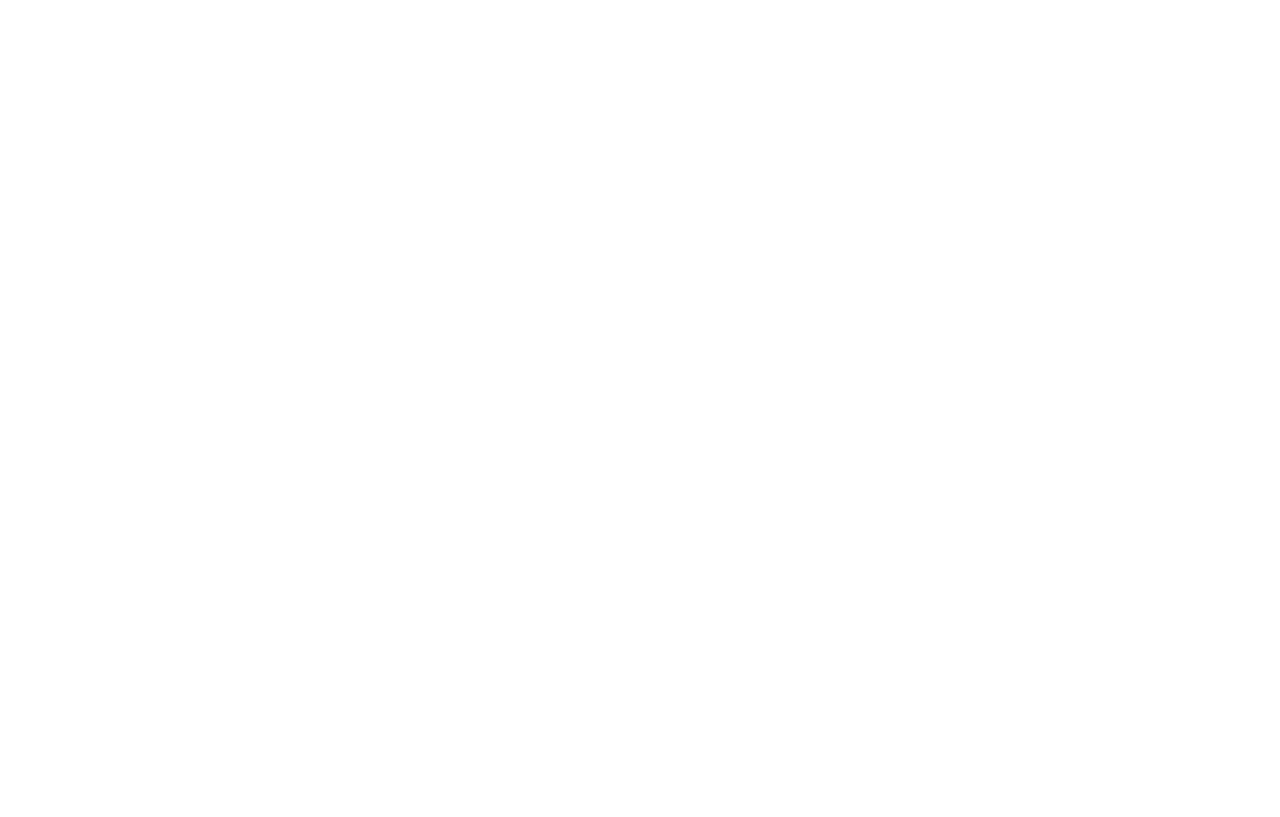
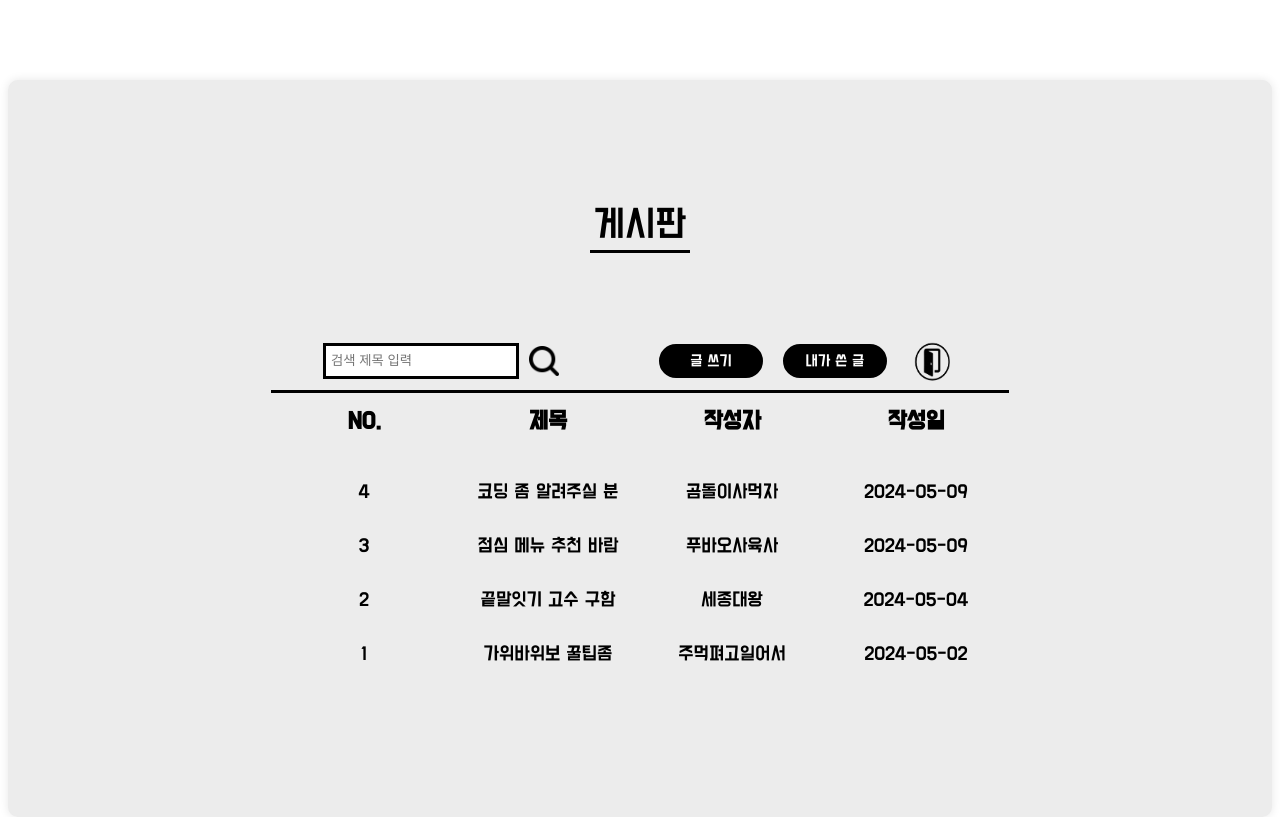
Before and after one commit to qarksangwon/AskMe, a React (Create React App) app in the folder minifront/: page /askme/board in a window 1280 px wide. Before the commit this address had no page. Built offline with nearby package versions, Linux system fonts and the light colour scheme.

Commit message:
경로수정

```diff
--- a/minifront/src/App.js
+++ b/minifront/src/App.js
@@ -8,9 +8,9 @@
     <>
       <Router>
         <Routes>
-          <Route path="/" element={<Home />} />
-          <Route path="/board" element={<Board />} />
-          <Route path="/signup" element={<SignUp />} />
+          <Route path="/askme" element={<Home />} />
+          <Route path="/askme/board" element={<Board />} />
+          <Route path="/askme/signup" element={<SignUp />} />
         </Routes>
       </Router>
     </>
--- a/minifront/src/boardPage/boardMain.js
+++ b/minifront/src/boardPage/boardMain.js
@@ -106,7 +106,7 @@
           <Btn>
             <BtnMyWrite>내가 쓴 글</BtnMyWrite>
           </Btn>
-          <Link to="/">
+          <Link to="/askme">
             <Exit src={exit} />
           </Link>
         </Boardhead>
--- a/minifront/src/mainPage/Home.js
+++ b/minifront/src/mainPage/Home.js
@@ -272,7 +272,7 @@
             display={toggleDis}
           >
             <Inner variants={InnerAnimation}>로그인</Inner>
-            <Link to="/signup">
+            <Link to="/askme/signup">
               <Inner variants={InnerAnimation}>회원가입</Inner>
             </Link>
             <Inner variants={InnerAnimation} onClick={() => toggleClick(2)}>
@@ -282,7 +282,7 @@
         </ToggleContainer>
         <Body>
           <Logo src={imgLogo} />
-          <Link to="/board">
+          <Link to="/askme/board">
             <Btn>
               <BtnFront>게시판</BtnFront>
               <BtnBack>이동하기</BtnBack>
```
